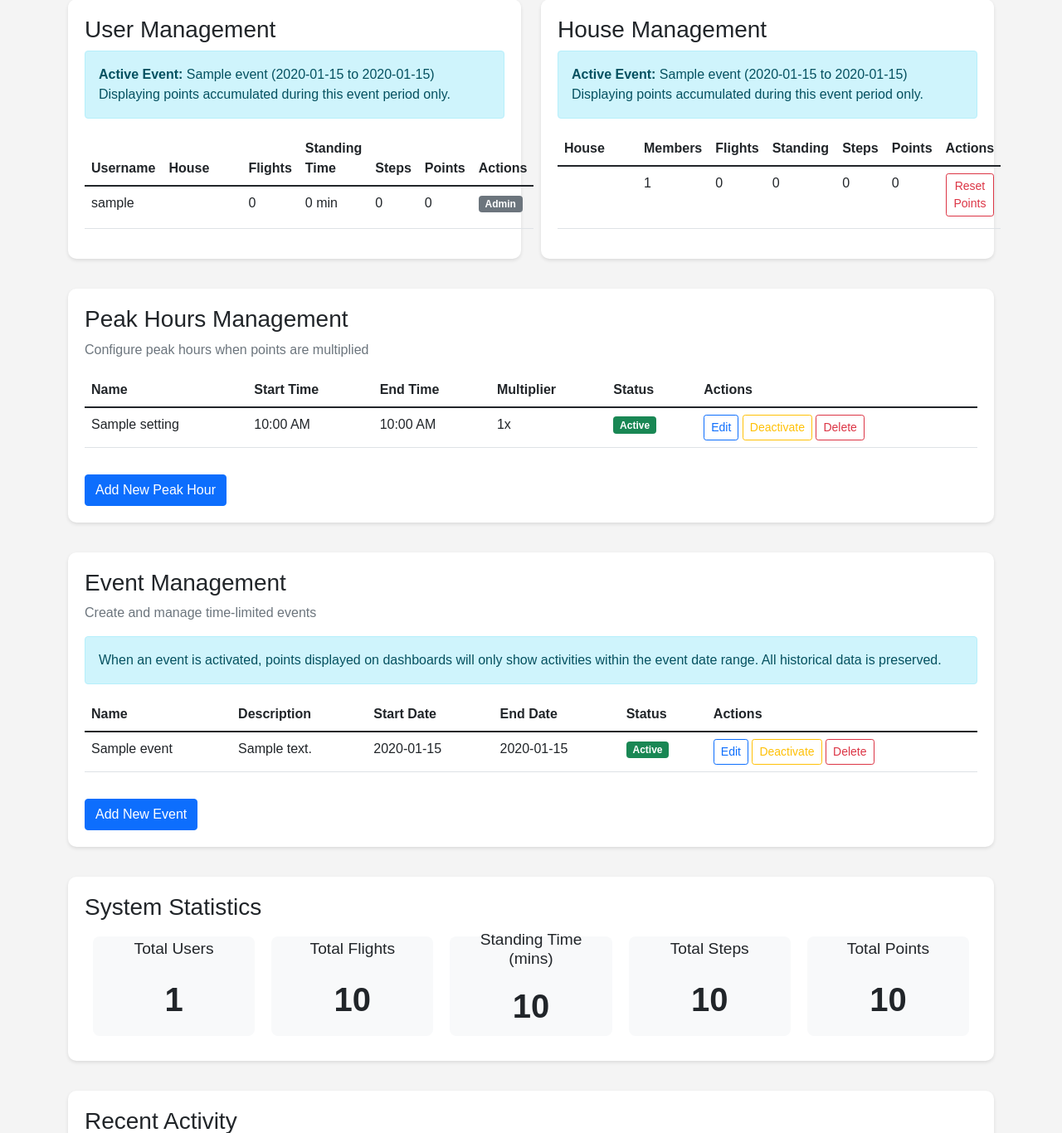
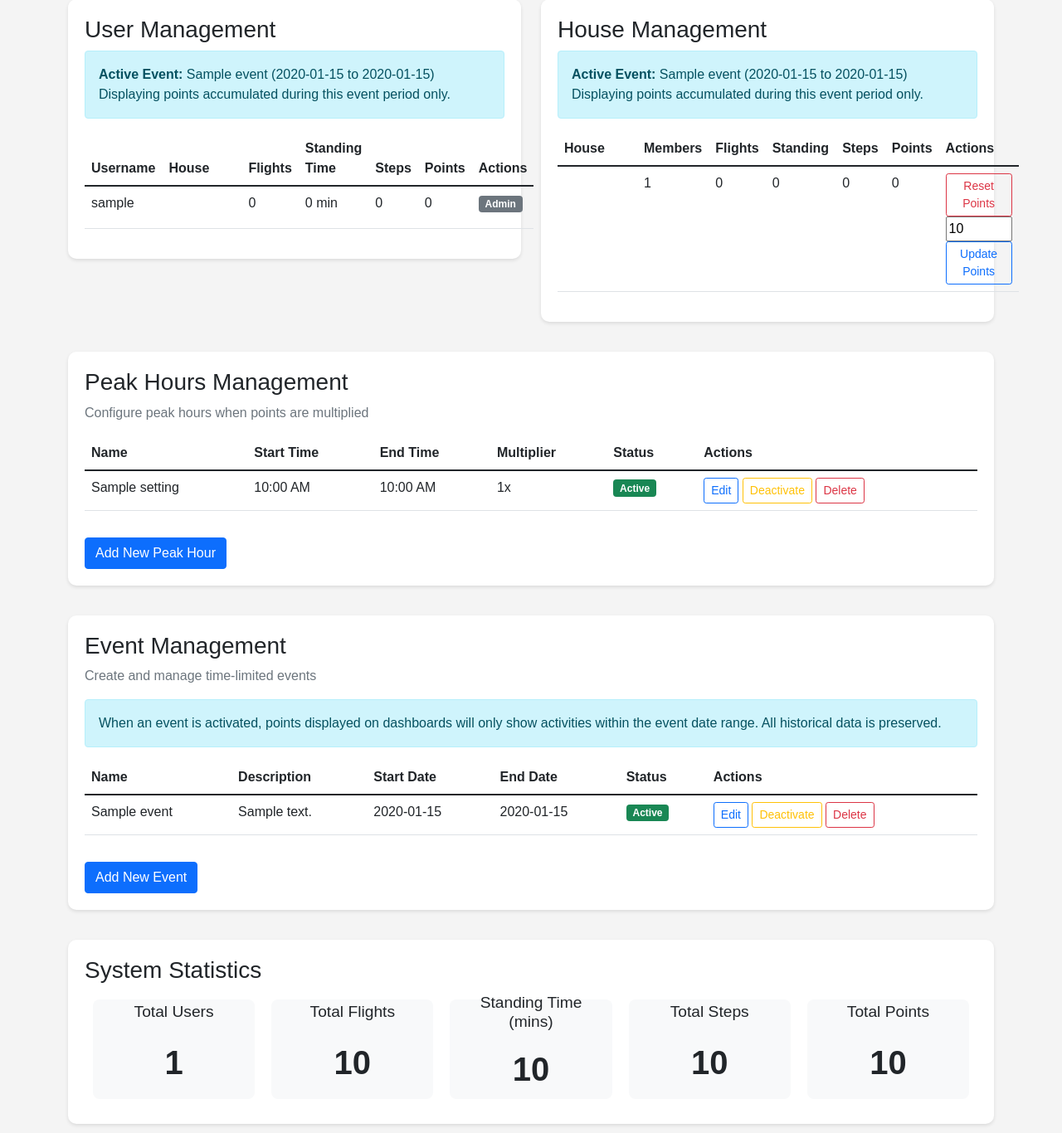
Before and after one commit to Nat-hsm/DragonRise, a Flask app: page /admin-dashboard in a window 1280 px wide. Shown: the part 249-1615 px from the top of the page at 83% size. Run offline with Flask 3, Linux system fonts and the light colour scheme; a user stored in the database is signed in; tables that the repository leaves empty hold one stand-in row (values such as "Sample post"); parts of the project's set-up code (start-up, migrations or seed data) failed here and were passed over.

Commit message:
fix reset points, added edit points

```diff
--- a/app.py
+++ b/app.py
@@ -1943,7 +1943,7 @@ def analytics_dashboard():
         thirty_days_ago = datetime.now(timezone.utc) - timedelta(days=30)
         active_users = User.query.filter(
             User.is_admin == False,
-            User.last_login >= thirty_days_ago
+            User.last_login >= thirty_days_ago  # <-- correct variable name
         ).count()
 
         # Prepare house stats and query filters based on active event
@@ -2144,3 +2144,114 @@ def analytics_dashboard():
         app.logger.error(f"Error in analytics dashboard: {str(e)}")
         flash('An error occurred while loading analytics data', 'danger')
         return redirect(url_for('admin_dashboard'))
+
+@app.route('/admin-dashboard/reset-user-points', methods=['POST'])
+@login_required
+@admin_required
+def reset_user_points():
+    user_id = request.form.get('user_id')
+    user = User.query.get_or_404(user_id)
+    # Store old values
+    old_points = user.total_points
+    old_flights = user.total_flights
+    old_standing = user.total_standing_time
+    old_steps = getattr(user, 'total_steps', 0)
+
+    # Reset user stats
+    user.total_points = 0
+    user.total_flights = 0
+    user.total_standing_time = 0
+    if hasattr(user, 'total_steps'):
+        user.total_steps = 0
+
+    # Update house stats
+    house = House.query.filter_by(name=user.house).first()
+    if house:
+        house.total_points -= old_points
+        house.total_flights -= old_flights
+        if hasattr(house, 'total_standing_time'):
+            house.total_standing_time -= old_standing
+        if hasattr(house, 'total_steps'):
+            house.total_steps = max(getattr(house, 'total_steps', 0) - old_steps, 0)
+
+    db.session.commit()
+    flash(f'Points for user {user.username} have been reset.', 'success')
+    return redirect(url_for('admin_dashboard'))
+
+@app.route('/admin-dashboard/reset-house', methods=['POST'])
+@login_required
+@admin_required
+def reset_house():
+    house_id = request.form.get('house_id')
+    house = House.query.get_or_404(house_id)
+    # Reset house stats
+    house.total_points = 0
+    house.total_flights = 0
+    if hasattr(house, 'total_standing_time'):
+        house.total_standing_time = 0
+    if hasattr(house, 'total_steps'):
+        house.total_steps = 0
+
+    # Reset all non-admin users in this house
+    users_in_house = User.query.filter_by(house=house.name).all()
+    for user in users_in_house:
+        if not user.is_admin:
+            user.total_points = 0
+            user.total_flights = 0
+            user.total_standing_time = 0
+            if hasattr(user, 'total_steps'):
+                user.total_steps = 0
+
+    db.session.commit()
+    flash(f'Points for house {house.name} and all its users have been reset.', 'success')
+    return redirect(url_for('admin_dashboard'))
+
+@app.route('/admin-dashboard/update-user-points', methods=['POST'])
+@login_required
+@admin_required
+@limiter.limit("200 per minute")
+@verify_content_type('application/x-www-form-urlencoded')
+def update_user_points():
+    user_id = request.form.get('user_id')
+    new_points = request.form.get('new_points')
+    user = User.query.get_or_404(user_id)
+    try:
+        new_points = int(new_points)
+        if new_points < 0:
+            flash('Points cannot be negative.', 'danger')
+            return redirect(url_for('admin_dashboard'))
+        # Update house total points
+        house = House.query.filter_by(name=user.house).first()
+        if house:
+            # Adjust house points by the difference
+            diff = new_points - user.total_points
+            house.total_points += diff
+        user.total_points = new_points
+        db.session.commit()
+        flash(f'Points for user {user.username} updated to {new_points}.', 'success')
+    except Exception as e:
+        db.session.rollback()
+        app.logger.error(f"Error updating user points: {str(e)}")
+        flash('An error occurred while updating user points.', 'danger')
+    return redirect(url_for('admin_dashboard'))
+
+@app.route('/admin-dashboard/update-house-points', methods=['POST'])
+@login_required
+@admin_required
+def update_house_points():
+    house_id = request.form.get('house_id')
+    new_points = request.form.get('new_points')
+    house = House.query.get_or_404(house_id)
+    try:
+        new_points = int(new_points)
+        if new_points < 0:
+            flash('Points cannot be negative.', 'danger')
+            return redirect(url_for('admin_dashboard'))
+        house.total_points = new_points
+        db.session.commit()
+        flash(f'Points for house {house.name} updated to {new_points}.', 'success')
+    except Exception as e:
+        db.session.rollback()
+        app.logger.error(f"Error updating house points: {str(e)}")
+        flash('An error occurred while updating house points.', 'danger')
+    return redirect(url_for('admin_dashboard'))
--- a/templates/admin_dashboard.html
+++ b/templates/admin_dashboard.html
@@ -60,6 +60,11 @@
                                 <input type="hidden" name="user_id" value="{{ user.id }}">
                                 <button type="submit" class="btn btn-sm btn-outline-warning" onclick="return confirm('Are you sure you want to reset this user\'s points?');">Reset Points</button>
                             </form>
+                            <form action="/admin-dashboard/update-user-points" method="POST" style="display:inline;">
+                                <input type="hidden" name="user_id" value="{{ user.id }}">
+                                <input type="number" name="new_points" value="{{ user.total_points }}" min="0" style="width:80px;">
+                                <button type="submit" class="btn btn-sm btn-outline-primary">Update Points</button>
+                            </form>
                             {% else %}
                             <span class="badge bg-secondary">Admin</span>
                             {% endif %}
@@ -115,6 +120,11 @@
                             <form action="/admin-dashboard/reset-house" method="POST" style="display:inline;">
                                 <input type="hidden" name="house_id" value="{{ house.id }}">
                                 <button type="submit" class="btn btn-sm btn-outline-danger" onclick="return confirm('Are you sure you want to reset all points for {{ house.name }} house? This action cannot be undone.');">Reset Points</button>
+                            </form>
+                            <form action="/admin-dashboard/update-house-points" method="POST" style="display:inline;">
+                                <input type="hidden" name="house_id" value="{{ house.id }}">
+                                <input type="number" name="new_points" value="{{ house.total_points }}" min="0" style="width:80px;">
+                                <button type="submit" class="btn btn-sm btn-outline-primary">Update Points</button>
                             </form>
                         </td>
                     </tr>
```
